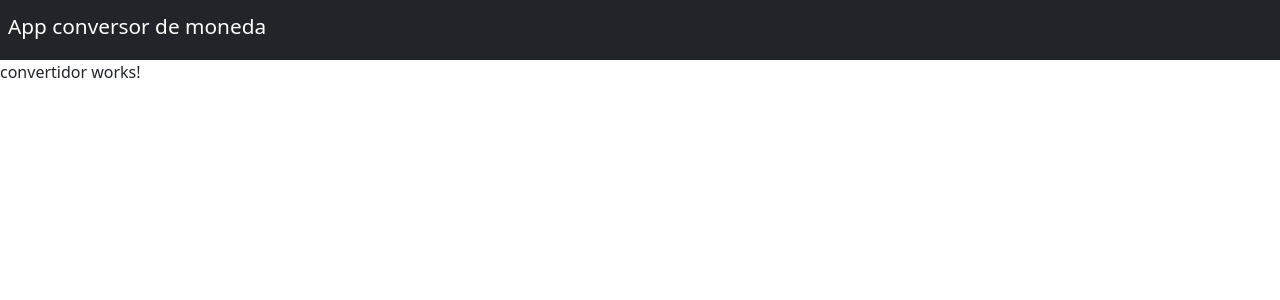
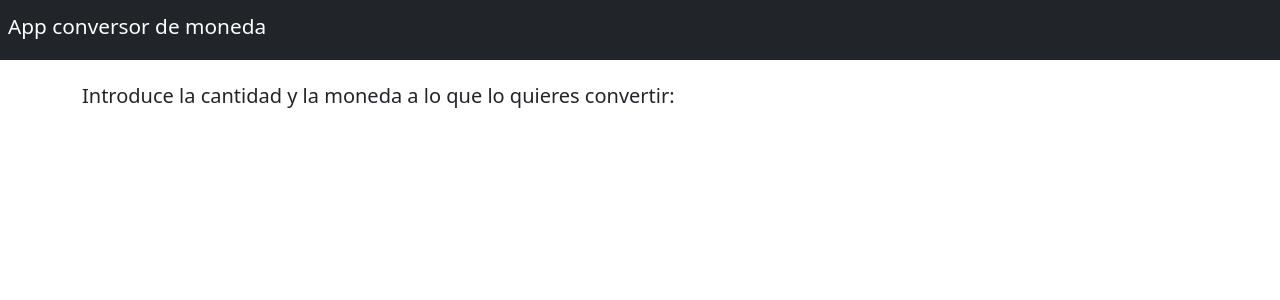
Before and after one commit to miryambathilde/app-convertidor, an Angular app: page / in a window 1280 px wide. Shown: the top 300 px of the page. Built offline with nearby package versions, Linux system fonts and the light colour scheme.

Commit message:
cambiamos vista componente convertidor

```diff
--- a/src/app/components/convertidor/convertidor.component.html
+++ b/src/app/components/convertidor/convertidor.component.html
@@ -1 +1,3 @@
-<p>convertidor works!</p>
+<div class="container mt-4">
+  <h5>Introduce la cantidad y la moneda a lo que lo quieres convertir:</h5>
+</div>
```
